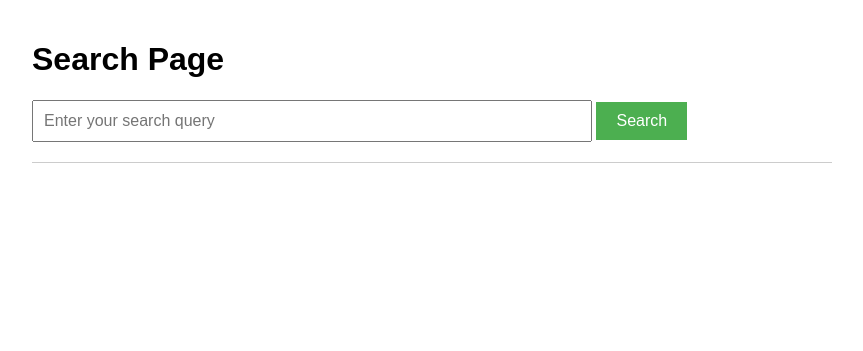
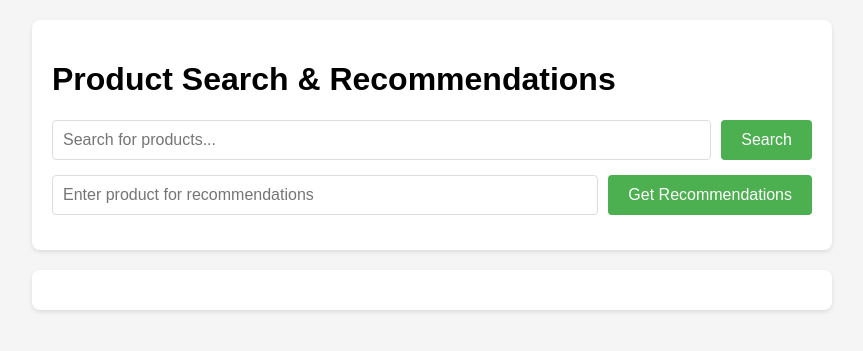
Before and after one commit to Sourov-182003/render-search, a Flask app: page / in a window 1280 px wide. Shown: the top 351 px of the page, without its empty margins (208-1071 px from the left). Run offline with Flask 3, Linux system fonts and the light colour scheme; parts of the project's set-up code (start-up, migrations or seed data) failed here and were passed over.

Commit message:
Update index.html

```diff
--- a/templates/index.html
+++ b/templates/index.html
@@ -3,58 +3,153 @@
 <head>
     <meta charset="UTF-8">
     <meta name="viewport" content="width=device-width, initial-scale=1.0">
-    <title>Search Page</title>
+    <title>Product Search & Recommendations</title>
     <style>
         body {
             font-family: Arial, sans-serif;
             max-width: 800px;
             margin: 0 auto;
             padding: 20px;
+            background-color: #f5f5f5;
         }
-        #searchForm {
+        .search-section {
+            background: white;
+            padding: 20px;
             margin-bottom: 20px;
+            border-radius: 8px;
+            box-shadow: 0 2px 4px rgba(0,0,0,0.1);
         }
-        #searchInput {
-            width: 70%;
+        .form-group {
+            margin-bottom: 15px;
+            display: flex;
+            gap: 10px;
+        }
+        input[type="search"], input[type="text"] {
+            flex: 1;
             padding: 10px;
+            border: 1px solid #ddd;
+            border-radius: 4px;
             font-size: 16px;
         }
-        #searchButton {
+        button {
             padding: 10px 20px;
-            font-size: 16px;
             background-color: #4CAF50;
             color: white;
             border: none;
+            border-radius: 4px;
             cursor: pointer;
+            font-size: 16px;
         }
-        #results {
-            border-top: 1px solid #ccc;
-            padding-top: 20px;
+        button:hover {
+            background-color: #45a049;
+        }
+        .results {
+            margin-top: 20px;
+            padding: 20px;
+            background: white;
+            border-radius: 8px;
+            box-shadow: 0 2px 4px rgba(0,0,0,0.1);
         }
         .error {
-            color: red;
+            color: #dc3545;
+            padding: 10px;
+            background-color: #f8d7da;
+            border: 1px solid #f5c6cb;
+            border-radius: 4px;
+        }
+        .product-list {
+            list-style: none;
+            padding: 0;
+            margin: 0;
+        }
+        .product-item {
+            padding: 10px;
+            border-bottom: 1px solid #eee;
+            display: flex;
+            justify-content: space-between;
+        }
+        .product-item:last-child {
+            border-bottom: none;
+        }
+        .confidence {
+            color: #6c757d;
+            font-size: 0.9em;
+        }
+        .recommendation-header {
+            display: flex;
+            justify-content: space-between;
+            align-items: center;
+            margin-bottom: 10px;
+        }
+        .count-badge {
+            background-color: #17a2b8;
+            color: white;
+            padding: 3px 8px;
+            border-radius: 10px;
+            font-size: 0.8em;
         }
     </style>
 </head>
 <body>
-    <h1>Search Page</h1>
-    <form id="searchForm" action="/search" method="GET">
-        <input type="search" id="searchInput" name="query" placeholder="Enter your search query" required>
-        <button type="submit" id="searchButton">Search</button>
-    </form>
-    <div id="results">
+    <div class="search-section">
+        <h1>Product Search & Recommendations</h1>
+
+        <!-- Search Form -->
+        <form action="/search" method="GET">
+            <div class="form-group">
+                <input type="search"
+                       name="query"
+                       placeholder="Search for products..."
+                       value="{{ query if query }}">
+                <button type="submit">Search</button>
+            </div>
+        </form>
+
+        <!-- Recommendations Form -->
+        <form action="/cart" method="POST">
+            <div class="form-group">
+                <input type="text"
+                       name="product_name"
+                       placeholder="Enter product for recommendations"
+                       value="{{ product_name if product_name }}">
+                <button type="submit">Get Recommendations</button>
+            </div>
+        </form>
+    </div>
+
+    <!-- Results Section -->
+    <div class="results">
         {% if error %}
-            <p class="error">{{ error }}</p>
+            <div class="error">{{ error }}</div>
+
+        {% elif recommendations %}
+            <div class="recommendation-header">
+                <h2>Recommendations for "{{ product_name }}"</h2>
+                <span class="count-badge">{{ recommendations|length }} items</span>
+            </div>
+            <ul class="product-list">
+                {% for item in recommendations %}
+                    <li class="product-item">
+                        <span>{{ item.product if item is mapping else item }}</span>
+                        {% if item is mapping and item.confidence %}
+                            <span class="confidence">{{ "%.0f"|format(item.confidence * 100) }}% match</span>
+                        {% endif %}
+                    </li>
+                {% endfor %}
+            </ul>
+
         {% elif query %}
-            <h2>Search Results for: {{ query }}</h2>
+            <h2>Results for "{{ query }}"</h2>
             {% if results %}
-                <ul>
-                {% for product in results %}
-                    <li>{{ product.product_name }} (ID: {{ product.product_id }})</li>
-                {% endfor %}
+                <ul class="product-list">
+                    {% for product in results %}
+                        <li class="product-item">
+                            {{ product.product_name }} (ID: {{ product.product_id }})
+                        </li>
+                    {% endfor %}
                 </ul>
             {% else %}
-                <p>No results found.</p>
+                <p>No results found</p>
             {% endif %}
         {% endif %}
     </div>
```
